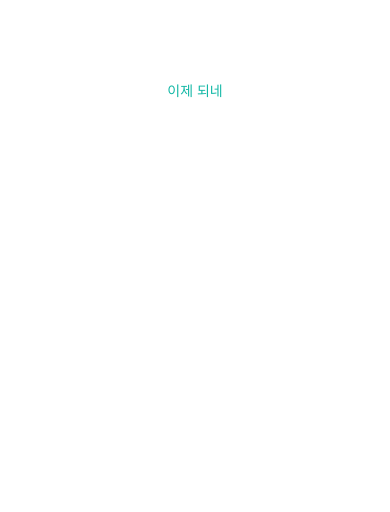
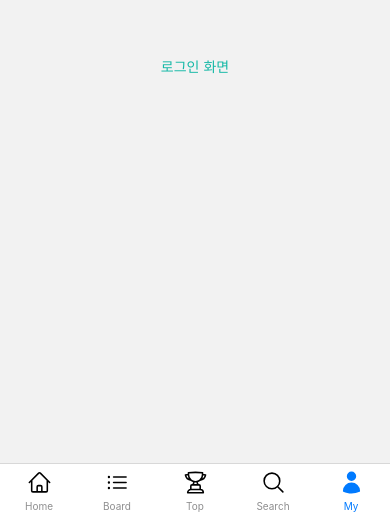
Before and after one commit to endyd9/Lets-Trip-Forntend, a React Native app: screen /My in a window 390 px wide. Shown: the part 332-844 px from the top of the page. Built offline with nearby package versions, Linux system fonts and the light colour scheme.

Commit message:
하단 네비게이션 바

```diff
--- a/App.tsx
+++ b/App.tsx
@@ -1,9 +1,74 @@
-import { Text, View } from "react-native";
+import { NavigationContainer } from "@react-navigation/native";
+import { createNativeStackNavigator } from "@react-navigation/native-stack";
+import Home from "./screens/home";
+
+import { createBottomTabNavigator } from "@react-navigation/bottom-tabs";
+
+import * as solidIcons from "react-native-heroicons/solid";
+import * as outlineIcons from "react-native-heroicons/outline";
+import Board from "./screens/board/screen";
+import Top from "./screens/top";
+import Search from "./screens/search";
+import Login from "./screens/login";
+import My from "./screens/my-page";
+
+const Stack = createNativeStackNavigator();
+const Tab = createBottomTabNavigator();
+
+const isLoggdin = false;
 
 export default function App() {
   return (
-    <View className="w-full h-full flex items-center justify-center">
-      <Text className="text-teal-500">이제 되네</Text>
-    </View>
+    <NavigationContainer>
+      <Tab.Navigator
+        initialRouteName="Home"
+        screenOptions={({ route }) => ({
+          tabBarIcon: ({ focused, size, color }) => {
+            switch (route.name) {
+              case "Home":
+                return focused ? (
+                  <solidIcons.HomeIcon size={size} color={color} />
+                ) : (
+                  <outlineIcons.HomeIcon size={size} color={"black"} />
+                );
+              case "Board":
+                return focused ? (
+                  <solidIcons.ListBulletIcon size={size} color={color} />
+                ) : (
+                  <outlineIcons.ListBulletIcon size={size} color={"black"} />
+                );
+              case "Top":
+                return focused ? (
+                  <solidIcons.TrophyIcon size={size} color={color} />
+                ) : (
+                  <outlineIcons.TrophyIcon size={size} color={"black"} />
+                );
+              case "Search":
+                return focused ? (
+                  <solidIcons.MagnifyingGlassIcon size={size} color={color} />
+                ) : (
+                  <outlineIcons.MagnifyingGlassIcon
+                    size={size}
+                    color={"black"}
+                  />
+                );
+              case "My":
+                return focused ? (
+                  <solidIcons.UserIcon size={size} color={color} />
+                ) : (
+                  <outlineIcons.UserIcon size={size} color={"black"} />
+                );
+            }
+          },
+          headerShown: false,
+        })}
+      >
+        <Tab.Screen name="Home" component={Home} />
+        <Tab.Screen name="Board" component={Board} />
+        <Tab.Screen name="Top" component={Top} />
+        <Tab.Screen name="Search" component={Search} />
+        <Tab.Screen name="My" component={isLoggdin ? My : Login} />
+      </Tab.Navigator>
+    </NavigationContainer>
   );
 }
--- a/package.json
+++ b/package.json
@@ -1,10 +1,15 @@
 {
   "dependencies": {
+    "@react-navigation/bottom-tabs": "^6.5.9",
+    "@react-navigation/native": "^6.1.8",
+    "@react-navigation/native-stack": "^6.9.14",
     "expo": "^49.0.3",
     "nativewind": "^2.0.11",
     "react": "18.2.0",
     "react-dom": "18.2.0",
     "react-native": "0.72.3",
+    "react-native-heroicons": "^3.2.0",
+    "react-native-svg": "^13.14.0",
     "react-native-web": "~0.19.6",
     "tailwindcss": "3.2.2"
   },
--- /dev/null
+++ b/screens/board/screen.tsx
@@ -0,0 +1,9 @@
+import { Text, View } from "react-native";
+
+export default function Board() {
+  return (
+    <View className="w-full h-full flex items-center justify-center">
+      <Text className="text-teal-500">게시판 목록임</Text>
+    </View>
+  );
+}
--- /dev/null
+++ b/screens/home.tsx
@@ -0,0 +1,9 @@
+import { Text, View } from "react-native";
+
+export default function Home() {
+  return (
+    <View className="w-full h-full flex items-center justify-center">
+      <Text className="text-teal-500">홈화면</Text>
+    </View>
+  );
+}
--- /dev/null
+++ b/screens/login.tsx
@@ -0,0 +1,9 @@
+import { Text, View } from "react-native";
+
+export default function Login() {
+  return (
+    <View className="w-full h-full flex items-center justify-center">
+      <Text className="text-teal-500">로그인 화면</Text>
+    </View>
+  );
+}
--- /dev/null
+++ b/screens/my-page.tsx
@@ -0,0 +1,9 @@
+import { Text, View } from "react-native";
+
+export default function My() {
+  return (
+    <View className="w-full h-full flex items-center justify-center">
+      <Text className="text-teal-500">마이페이지</Text>
+    </View>
+  );
+}
--- /dev/null
+++ b/screens/search.tsx
@@ -0,0 +1,9 @@
+import { Text, View } from "react-native";
+
+export default function Search() {
+  return (
+    <View className="w-full h-full flex items-center justify-center">
+      <Text className="text-teal-500">검색 화면</Text>
+    </View>
+  );
+}
--- /dev/null
+++ b/screens/top.tsx
@@ -0,0 +1,9 @@
+import { Text, View } from "react-native";
+
+export default function Top() {
+  return (
+    <View className="w-full h-full flex items-center justify-center">
+      <Text className="text-teal-500">top10화면</Text>
+    </View>
+  );
+}
--- a/tailwind.config.js
+++ b/tailwind.config.js
@@ -1,6 +1,10 @@
 /** @type {import('tailwindcss').Config} */
 module.exports = {
-  content: ["./App.{js,jsx,ts,tsx}", "./screens/**/*.{js,jsx,ts,tsx}"],
+  content: [
+    "./App.{js,jsx,ts,tsx}",
+    "./screens/**/*.{js,jsx,ts,tsx}",
+    "./components/**/*.{js,jsx,ts,tsx}",
+  ],
   theme: {
     extend: {},
   },
```
Also changed, not shown: 2 other files (tests, documents, lock files or other folders).
